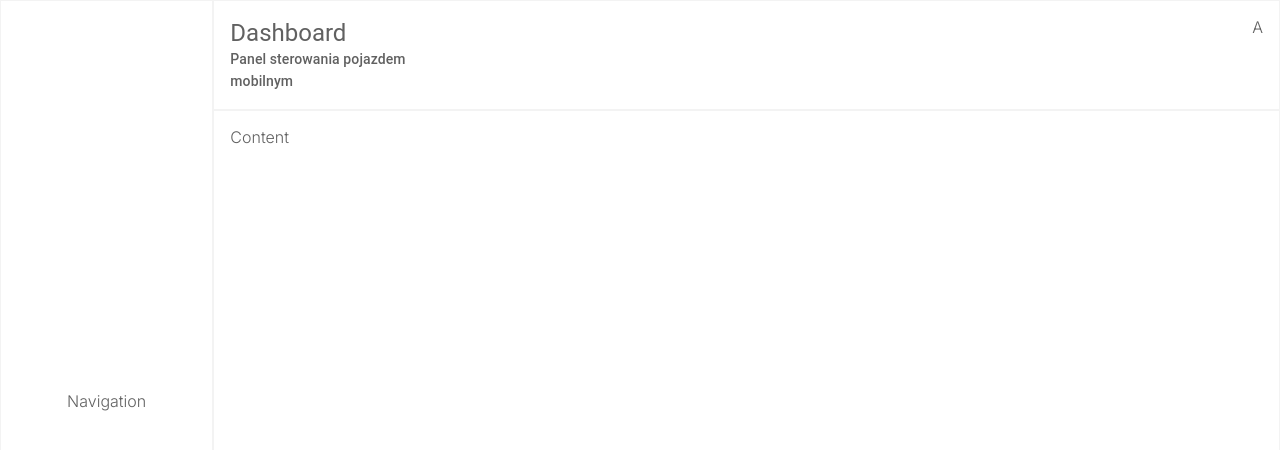
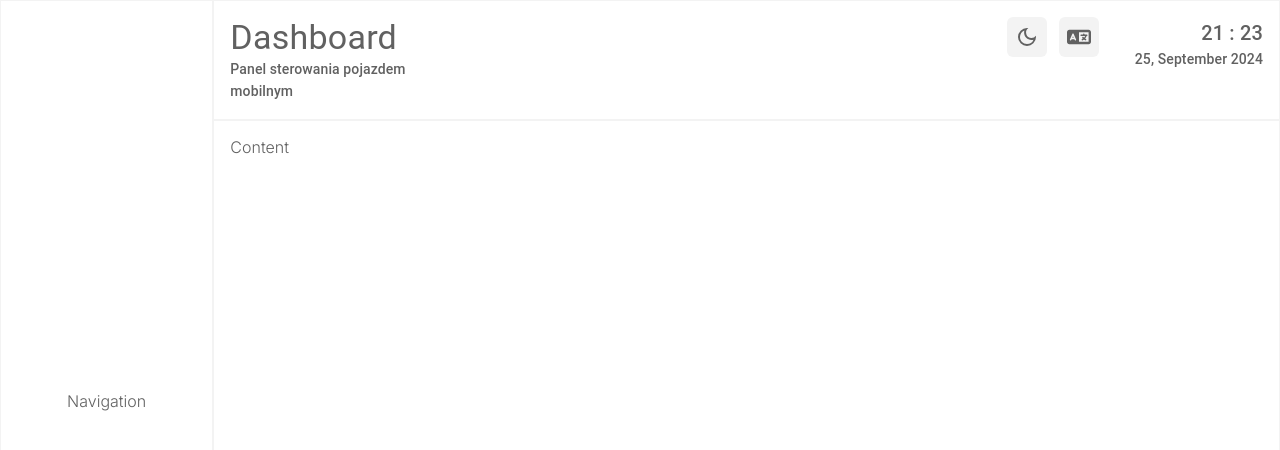
Before and after one commit to Pyother/underground-cables-detector, a React (Create React App) app in the folder app/client/: page / in a window 1280 px wide. Shown: the top 450 px of the page. Built offline with nearby package versions, Linux system fonts and the light colour scheme; no server answers.

Commit message:
Frontend  - header component

```diff
--- a/app/client/src/assets/styles/root.css
+++ b/app/client/src/assets/styles/root.css
@@ -31,7 +31,9 @@ body.dark {
 
 :root {
     --accent-color-primary: #2596be;
+    --border-radius: 0.25em;
     --padding: 1em;
+    --distance: 0.5em;
 }
 
 #root {
--- a/app/client/src/components/header/Header.tsx
+++ b/app/client/src/components/header/Header.tsx
@@ -1,36 +1,42 @@
 // * React and Redux:
 import React from 'react';
-import { useSelector } from 'react-redux';
+import { useSelector, useDispatch } from 'react-redux';
 import { RootState } from '../../store/store';
+import { setTheme } from '../../features/styleFeatures/ThemeSlice';
 
 // * MUI:
-import {
-    Stack
-} from '@mui/material';
+import { Stack } from '@mui/material';
 
 // * React icons:
-import { MdOutlineDarkMode } from "react-icons/md";
-import { MdOutlineLightMode } from "react-icons/md";
+import { MdOutlineDarkMode, MdOutlineLightMode } from "react-icons/md";
+import { FaLanguage } from "react-icons/fa6";
+import { FaFlagUsa } from "react-icons/fa";
 
 // * Own components:
 import Title from '../reusableComponents/title/Title';
 import AppBarItem from '../items/appBarItem/AppBarItem';
+import Clock from '../reusableComponents/clock/Clock';
 
 const Header = () => {
 
+    const dispatch = useDispatch();
     const deviceType = useSelector((state: RootState) => state.deviceType.deviceType);
+    const theme = useSelector((state: RootState) => state.theme.theme);
 
     const appBarArray = [
         {
             serviceName: 'Theme customization',
-            icon: <MdOutlineDarkMode/>,
-            secondaryIcon: <MdOutlineLightMode />,
-            onClick: () => {}
+            Icon: MdOutlineDarkMode,
+            SecondaryIcon: MdOutlineLightMode,
+            onClick: () => {
+                if(theme === 'light') dispatch(setTheme('dark'));
+                if(theme === 'dark') dispatch(setTheme('light'));
+            }
         },
         {
-            serviceName: 'Theme customization',
-            icon: <MdOutlineDarkMode/>,
-            secondaryIcon: <MdOutlineLightMode />,
+            serviceName: 'Language change',
+            Icon: FaLanguage,
+            SecondaryIcon: FaFlagUsa,
             onClick: () => {}
         }
     ];
@@ -38,14 +44,23 @@ const Header = () => {
     return (
         <Stack className="header" direction="row">
             <Title title="Dashboard" subtitle="Panel sterowania pojazdem mobilnym"/>
-            {
-                deviceType !== "mobile" ?
+            {deviceType !== "mobile" && (
                 <Stack direction="row" className="appbar-container">
-                    A
-                </Stack> : null
-            }
+                    <>
+                        {appBarArray.map((item, index) => (
+                            <AppBarItem
+                                key={index}
+                                Icon={React.createElement(item.Icon, { className: "appbar-icon" })}
+                                SecondaryIcon={item.SecondaryIcon ? React.createElement(item.SecondaryIcon, { className: "appbar-icon" }) : undefined}
+                                onClick={item.onClick}
+                            />
+                        ))}
+                    </>
+                    <Clock />
+                </Stack>
+            )}
         </Stack>
-    )
-}
+    );
+};
 
 export default Header;
--- a/app/client/src/components/items/appBarItem/AppBarItem.tsx
+++ b/app/client/src/components/items/appBarItem/AppBarItem.tsx
@@ -5,33 +5,31 @@ import React, { useState } from 'react';
 import './appbaritem.css';
 
 // * MUI:
-import {
-    IconButton
-} from '@mui/material';
+import { IconButton } from '@mui/material';
 
 interface AppBarItemProps {
-    Icon: React.ElementType;
-    SecondaryIcon?: React.ElementType;
+    Icon: React.ReactNode;
+    SecondaryIcon?: React.ReactNode;
     onClick: (event: React.MouseEvent<HTMLButtonElement>) => void;
 }
 
 const AppBarItem: React.FC<AppBarItemProps> = ({ Icon, SecondaryIcon, onClick }) => {
-
-    const [CurrentIcon, setCurrentIcon] = useState<React.ElementType>(Icon);
+    const [currentIcon, setCurrentIcon] = useState(Icon);
 
     return (
         <IconButton
-            className="appbar-container"
+            className="appbar-item-container"
             onClick={(event): void => {
                 onClick(event);
-                if(SecondaryIcon) {
-                    setCurrentIcon(SecondaryIcon);
+                if (SecondaryIcon) {
+                    if(currentIcon === SecondaryIcon) setCurrentIcon(Icon);
+                    else setCurrentIcon(SecondaryIcon);
                 }
             }}
         >
-            {<CurrentIcon className="appbar-icon" />}
+            {currentIcon}
         </IconButton>
-    )
-}
+    );
+};
 
 export default AppBarItem;
--- a/app/client/src/components/items/appBarItem/appbaritem.css
+++ b/app/client/src/components/items/appBarItem/appbaritem.css
@@ -0,0 +1,13 @@
+
+.appbar-item-container {
+    padding: 1em;
+    background-color: var(--bg-color-secondary) !important;
+    width: fit-content;
+    height: min-content;
+    border-radius: var(--border-radius) !important;
+    margin-right: var(--distance) !important;
+}
+
+.appbar-icon {
+    color: var(--text-color-primary) !important;
+}
--- a/app/client/src/components/reusableComponents/clock/Clock.tsx
+++ b/app/client/src/components/reusableComponents/clock/Clock.tsx
@@ -1,15 +1,38 @@
 // * React:
-import React from 'react';
+import React, { useState, useEffect } from 'react';
+
+// * MUI:
+import { Stack, Typography } from '@mui/material';
 
 // * CSS:
 import './clock.css';
 
+const monthNames = [
+    "January", "February", "March", "April", "May", "June",
+    "July", "August", "September", "October", "November", "December"
+];
+
 const Clock = () => {
+    const [time, setTime] = useState(new Date());
+
+    useEffect(() => {
+        const intervalId = setInterval(() => {
+            setTime(new Date());
+        }, 1000);
+
+        return () => clearInterval(intervalId);
+    }, []);
+
     return (
-        <>
-
-        </>
-    )
-}
+        <Stack className="clock-container">
+            <Typography variant="h6">
+                {time.getHours().toString().padStart(2, '0')} : {time.getMinutes().toString().padStart(2, '0')}
+            </Typography>
+            <Typography variant="subtitle2">
+                {time.getDate().toString().padStart(2, '0')}, {monthNames[time.getMonth()]} {time.getFullYear()}
+            </Typography>
+        </Stack>
+    );
+};
 
 export default Clock;
--- a/app/client/src/components/reusableComponents/clock/clock.css
+++ b/app/client/src/components/reusableComponents/clock/clock.css
@@ -0,0 +1,5 @@
+.clock-container {
+    display: flex;
+    text-align: right;
+    margin-left: calc(3 * var(--distance));
+}
--- a/app/client/src/components/reusableComponents/title/Title.tsx
+++ b/app/client/src/components/reusableComponents/title/Title.tsx
@@ -13,7 +13,7 @@ import './title.css';
 const Title = ({title, subtitle}: {title: string, subtitle: string}) => {
     return (
         <Stack>
-            <Typography variant="h5">
+            <Typography variant="h4">
                 {title}
             </Typography>
             <Typography variant="subtitle2">
```
